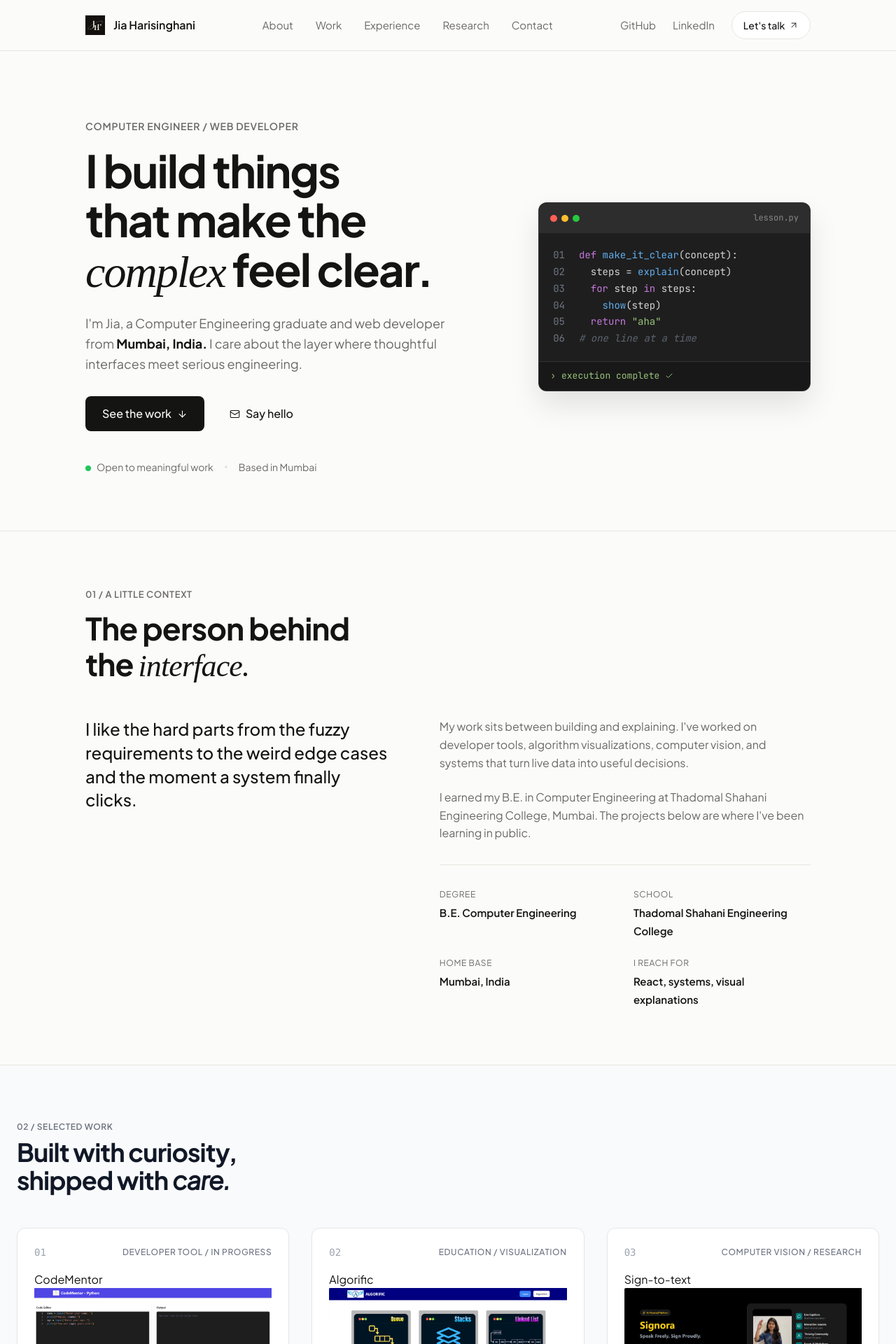
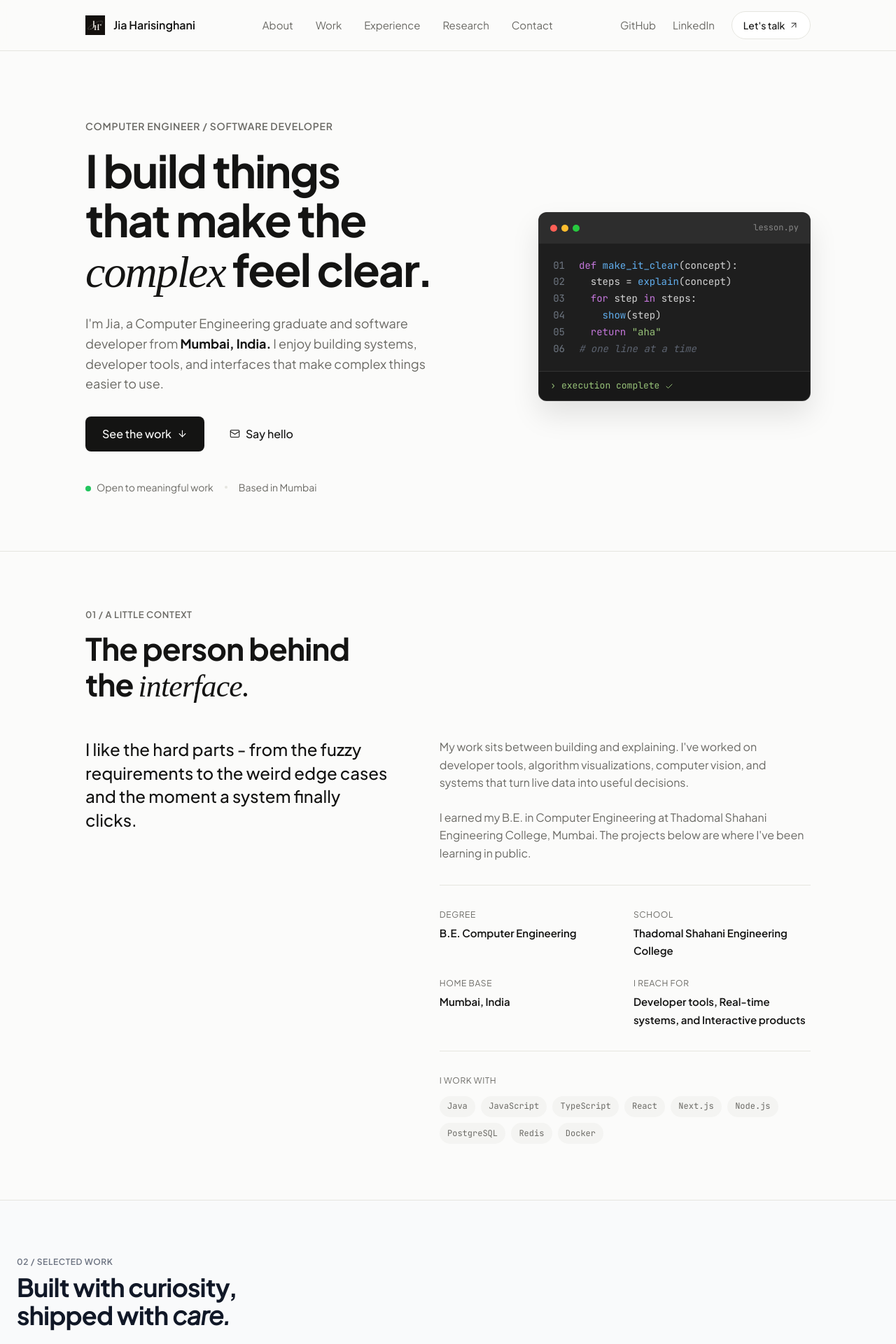
Before and after one commit to Jia2005/Portfolio, a React (Create React App) app: page /#/ in a window 1280 px wide. Shown: the top 1920 px of the page at 70% size. Built offline with nearby package versions, Linux system fonts and the light colour scheme.

Commit message:
Update Home.js

```diff
--- a/src/Pages/Home.js
+++ b/src/Pages/Home.js
@@ -27,7 +27,7 @@ const projects = [
     name: 'CodeMentor',
     tagline: 'A gentler way to understand what your code is doing.',
     description:
-      'An IDE-like developer tool built around a code editor, code execution, an interactive terminal, and an AI assistant for Python.',
+      'An IDE-like Python learning environment with browser-based code execution, an interactive terminal, execution visualization, and an AI assistant.',
     tags: ['Python', 'Docker', 'AI assistant'],
     imageSrc: CodementorImg,
     linkText: 'Visit website',
@@ -281,16 +281,16 @@ function Home() {
       <section className="hero" id="top" aria-labelledby="hero-title">
         <div className="page-shell hero-grid">
           <div>
-            <p className="eyebrow reveal">Computer engineer / web developer</p>
+            <p className="eyebrow reveal">Computer engineer / software developer</p>
             <h1 className="hero-title reveal reveal-delay-1" id="hero-title">
               I build things<br />
               that make the<br />
               <em>complex</em> feel clear.
             </h1>
             <p className="hero-copy reveal reveal-delay-2">
-              I&apos;m Jia, a Computer Engineering graduate and web developer from
-              <strong> Mumbai, India.</strong> I care about the layer where
-              thoughtful interfaces meet serious engineering.
+              I&apos;m Jia, a Computer Engineering graduate and software developer from
+              <strong> Mumbai, India.</strong> I enjoy building systems, developer tools,
+              and interfaces that make complex things easier to use.
             </p>
             <div className="hero-actions reveal reveal-delay-3">
               <a className="button-primary" href="#work" onClick={(e) => scrollToSection(e, 'work')} data-testid="link-hero-work">
@@ -335,7 +335,7 @@ function Home() {
           </div>
           <div className="about-layout">
             <p className="about-lede">
-              I like the hard parts from the fuzzy requirements to the weird edge cases and the moment a system finally clicks.
+              I like the hard parts - from the fuzzy requirements to the weird edge cases and the moment a system finally clicks.
             </p>
             <div className="about-detail">
               <p>
@@ -359,9 +359,23 @@ function Home() {
                 </div>
                 <div className="fact">
                   <span className="fact-label">I reach for</span>
-                  <span className="fact-value">React, systems, visual explanations</span>
+                  <span className="fact-value">Developer tools, Real-time systems, and Interactive products</span>
                 </div>
               </div>
+              <div className="engineering-stack">
+            <span className="fact-label">I work with</span>
+                <div className="stack-list">
+                    <span>Java</span>
+                    <span>JavaScript</span>
+                    <span>TypeScript</span>
+                    <span>React</span>
+                    <span>Next.js</span>
+                    <span>Node.js</span>
+                    <span>PostgreSQL</span>
+                    <span>Redis</span>
+                    <span>Docker</span>
+                </div>
+            </div>
             </div>
           </div>
         </div>
```
